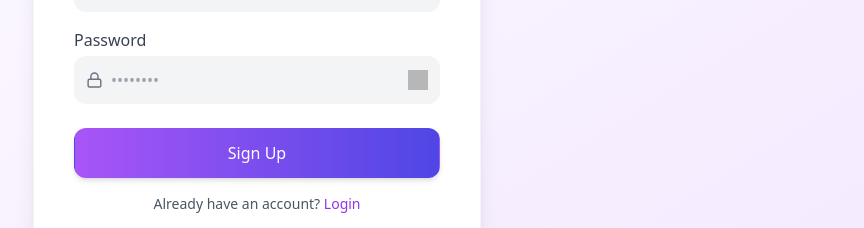
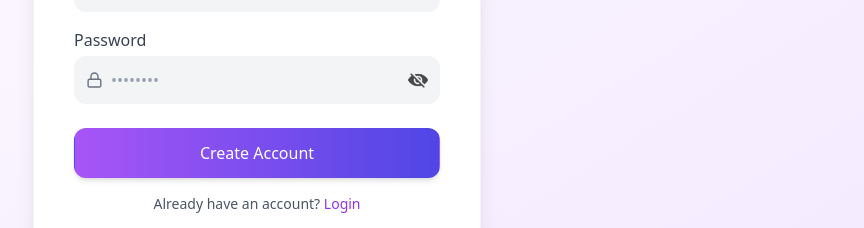
Before and after one commit to mohiteakanksha/finance-tracker, a React (Vite) app: page /signin in a window 1280 px wide. Shown: the part 400-628 px from the top of the page, without its empty margins (383-1247 px from the left). Built offline with nearby package versions, Linux system fonts and the light colour scheme; grey boxes are pictures that could not be loaded.

Commit message:
signin changes

```diff
--- a/src/pages/SignIn.jsx
+++ b/src/pages/SignIn.jsx
@@ -93,7 +93,7 @@ export default function Signup() {
               onChange={(e) => setPassword(e.target.value)}
             />
             <img
-              src={showPassword ? "/src/assets/eye-open.png" : "/src/assets/eye-closed.png"}
+              src={showPassword ? "/eye-open.png" : "/eye-closed.png"}
               alt="toggle"
               className="w-5 h-5 cursor-pointer opacity-70 hover:opacity-100"
               onClick={() => setShowPassword(!showPassword)}
@@ -105,7 +105,7 @@ export default function Signup() {
             onClick={handleSignup}
             className="w-full mt-6 py-3 rounded-xl text-white font-medium bg-gradient-to-r from-purple-500 to-indigo-600 shadow-md hover:opacity-90 transition"
           >
-            Sign Up
+            Create Account
           </button>
 
           <p className="text-center text-sm text-gray-600 mt-4">
```
